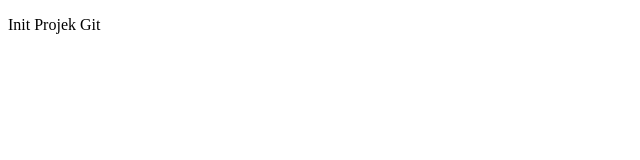
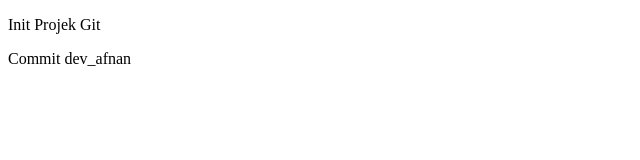
Before and after one commit to iostream-code/Git-Training, a plain HTML site: page index.html in a window 1280 px wide. Shown: the whole page, without its empty margins (0-640 px from the left). Drawn offline with Linux system fonts and the light colour scheme.

Commit message:
feat(index.html) : add paragraf

```diff
--- a/index.html
+++ b/index.html
@@ -7,5 +7,7 @@
 </head>
 <body>
     <p>Init Projek Git</p>
+
+    <p>Commit dev_afnan</p>
 </body>
 </html>
```
